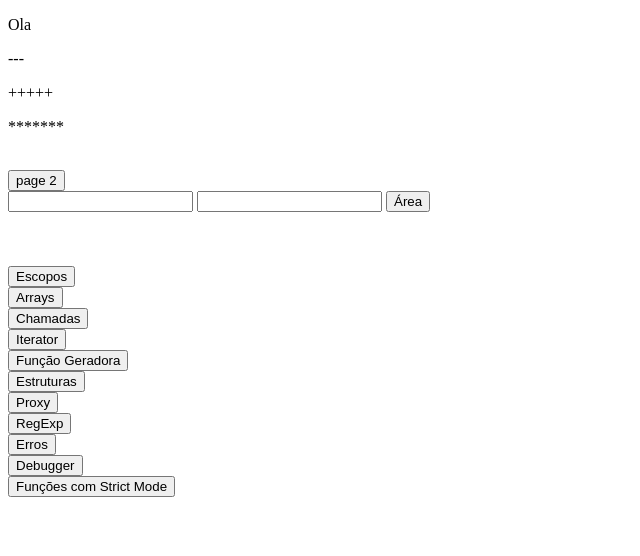
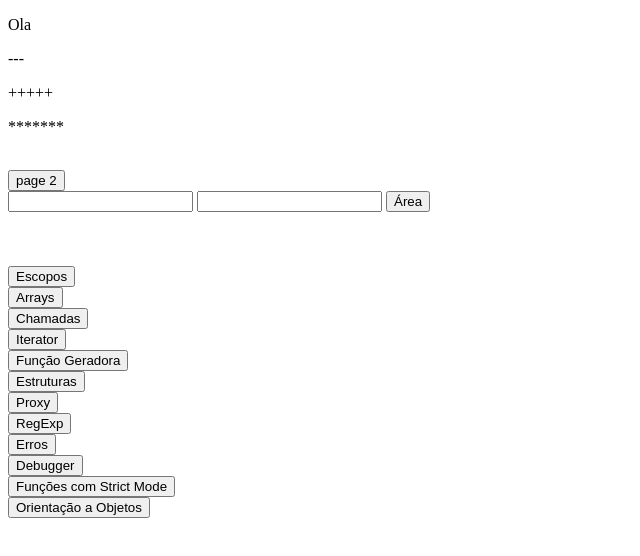
Before and after one commit to caiosousa21/EstudandoJS, a plain HTML site: page Untitled-1.html in a window 1280 px wide. Shown: the whole page, without its empty margins (0-640 px from the left). Drawn offline with Linux system fonts and the light colour scheme.

Commit message:
Object.prototype

```diff
--- a/Untitled-1.html
+++ b/Untitled-1.html
@@ -34,5 +34,6 @@
         <button type="button" onclick="errando()">Erros</button><br>
         <button type="button" onclick="debuga()">Debugger</button><br>
         <button type="button" onclick="trechoEstrito()">Funções com Strict Mode</button><br>
+        <button type="button" onclick="javascriptOO()">Orientação a Objetos</button><br>
     </div>
 </body>
--- a/main.js
+++ b/main.js
@@ -423,16 +423,48 @@ trechoEstrito = () => {
         console.log(e);
     }
     function metodo4(a, b) {
-        try{
+        try {
             var v = 12 + a +
-            b
+                b
             console.log(v)
-        }catch(e){
+        } catch (e) {
             console.log(e);
         }
+    }
+    metodo1();
+    metodo2();
+    metodo4(3, 1);
 }
 
-metodo1();
-metodo2();
-metodo4(3,1);
+javascriptOO=()=>{
+    'use strict';
+    function Pessoa(primeiroN, sobreN, idade, registro){
+        this.nomePessoa = primeiroN;
+        this.sobreNome = sobreN;
+        this.idadePessoa = idade;
+        this.rg = registro;
+    }
+    Pessoa.prototype.filo = "Cordados";
+    var pessoaA = new Pessoa("João","Almeida", 32, '138439206');
+    var pessoaB = new Pessoa("Gilmar","Lee", 74, '185206706');
+    console.log(pessoaA, pessoaB);
+    console.log(pessoaA.filo)
+
+    Pessoa.prototype.nome= function(){
+        return this.nomePessoa +" "+this.sobreNome;
+    }
+    console.log(pessoaA.nome());
+
+    function Aluno(primeiroN, sobreN, idade, registro, curso){
+        Pessoa.call(this, primeiroN, sobreN, idade, registro);
+        this.graduacao = curso;
+    }
+    Aluno.prototype = Object.create(Pessoa.prototype);
+    var pessoaC = new Aluno("Caio","Sousa", 21, "869306528", "SI");
+    console.log(pessoaC, pessoaC.filo, pessoaC.nome());
+
+    Aluno.prototype.nome = function(){
+        return this.nomePessoa +" "+this.sobreNome+" "+this.graduacao;
+    }
+    console.log(pessoaC.nome());
 }
```
